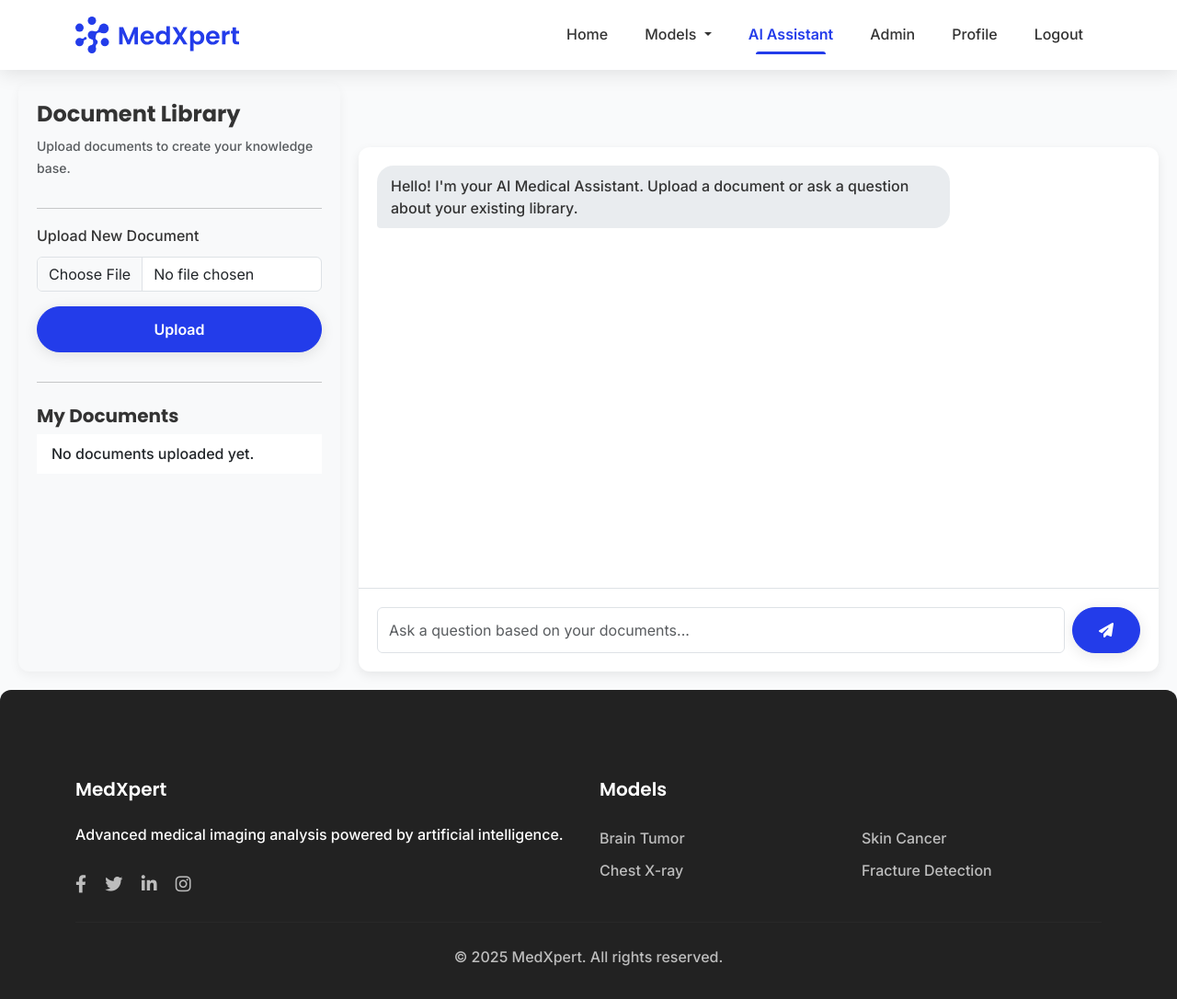
After one commit to mohamed-alawy/medxpert, a Flask app: page /chatbot in a window 1280 px wide. The commit adds this page. Shown: the whole page at 92% size. Run offline with Flask 2, Linux system fonts and the light colour scheme; a user stored in the database is signed in; parts of the project's set-up code (start-up, migrations or seed data) failed here and were passed over.

Commit message:
The chatbot worked

```diff
--- a/app.py
+++ b/app.py
@@ -10,7 +10,7 @@ matplotlib.use('Agg')
 import matplotlib.pyplot as plt
 from matplotlib.colors import LinearSegmentedColormap
 from werkzeug.utils import secure_filename
-from flask import Flask, request, render_template, jsonify, redirect, url_for, flash, session
+from flask import Flask, request, render_template, jsonify, redirect, url_for, flash, session , Blueprint
 from flask_sqlalchemy import SQLAlchemy
 from flask_login import LoginManager, UserMixin, login_user, login_required, logout_user, current_user
 from werkzeug.security import generate_password_hash, check_password_hash
@@ -25,10 +25,15 @@ from monai.transforms import (
     Compose, LoadImaged, EnsureChannelFirstd, Spacingd, Orientationd,
     ScaleIntensityRanged, CropForegroundd, Resized, ToTensord
 )
+from monai.data import Dataset
 from monai.inferers import sliding_window_inference
 from monai.networks.nets import UNet
 from monai.networks.layers import Norm
-from monai.data import Dataset
+from dotenv import load_dotenv
+
+load_dotenv()
+import chatbot_services
+
 
 print("Starting application...")
 
@@ -66,7 +71,15 @@ class User(UserMixin, db.Model):
 
     def is_admin(self):
         return self.role == 'admin'
-
+class Document(db.Model):
+    """Database model for storing user-uploaded documents for the chatbot."""
+    id = db.Column(db.Integer, primary_key=True)
+    user_id = db.Column(db.Integer, db.ForeignKey('user.id'), nullable=False)
+    file_name = db.Column(db.String(255), nullable=False)
+    file_path = db.Column(db.String(255), nullable=False)
+    status = db.Column(db.String(20), default='processing', nullable=False)
+    created_at = db.Column(db.DateTime, default=datetime.utcnow)
+    user = db.relationship('User', backref=db.backref('documents', lazy=True, cascade="all, delete-orphan"))
 @login_manager.user_loader
 def load_user(user_id):
     return db.session.get(User, int(user_id))
@@ -114,17 +127,24 @@ with app.app_context():
 # Configure upload folders
 UPLOAD_FOLDER = os.path.join('static', 'uploads')
 os.makedirs(UPLOAD_FOLDER, exist_ok=True)
+# Around line 132, add this line:
+CHATBOT_UPLOAD_FOLDER = os.path.join(UPLOAD_FOLDER, 'chatbot_docs')
 app.config['UPLOAD_FOLDER'] = UPLOAD_FOLDER
 app.config['MAX_CONTENT_LENGTH'] = 16 * 1024 * 1024  # 16MB max upload
 
 # Allowed file extensions
 ALLOWED_EXTENSIONS = {'png', 'jpg', 'jpeg', 'nii.gz'}
+    # Allowed file extensions for chatbot documents
+ALLOWED_CHATBOT_EXTENSIONS = {'pdf', 'docx', 'txt'}
 
 def allowed_file(filename):
     return '.' in filename and (
         filename.rsplit('.', 1)[1].lower() in ALLOWED_EXTENSIONS or
         filename.endswith('.nii.gz')  # Special handling for .nii.gz files
     )
+
+def allowed_chatbot_file(filename):
+    return '.' in filename and filename.rsplit('.', 1)[1].lower() in ALLOWED_CHATBOT_EXTENSIONS
 
 # Set up device
 device = torch.device("cuda" if torch.cuda.is_available() else "cpu")
@@ -271,6 +291,63 @@ def adjust_image(image, brightness=0, contrast=1):
 
     return adjusted
 
+# --- Chatbot API Blueprint ---
+
+chatbot_bp = Blueprint('chatbot_bp', __name__, url_prefix='/api/chatbot')
+
+@chatbot_bp.route('/upload', methods=['POST'])
+@login_required
+def upload_chatbot_document():
+    if 'file' not in request.files:
+        return jsonify({'status': 'error', 'message': 'No file part'}), 400
+    file = request.files['file']
+    if file.filename == '' or not allowed_chatbot_file(file.filename):
+        return jsonify({'status': 'error', 'message': 'Invalid file type or no file selected'}), 400
+
+    filename = secure_filename(file.filename)
+
+    # Create a user-specific directory to prevent filename conflicts
+    user_doc_folder = os.path.join(CHATBOT_UPLOAD_FOLDER, str(current_user.id))
+    os.makedirs(user_doc_folder, exist_ok=True)
+
+    filepath = os.path.join(user_doc_folder, filename)
+    file.save(filepath)
+
+    # Create a record in the database
+    new_doc = Document(user_id=current_user.id, file_name=filename, file_path=filepath)
+    db.session.add(new_doc)
+    db.session.commit()
+
+    # NOTE: This is synchronous processing for Phase 1. This will be slow for large documents.
+    # In Phase 3, this will be moved to a background task (Celery).
+    success = chatbot_services.process_document(
+        file_path=filepath, user_id=current_user.id, document_id=new_doc.id, file_name=filename
+    )
+
+    if success:
+        new_doc.status = 'ready'
+        db.session.commit()
+        return jsonify({'status': 'success', 'message': f"'{filename}' processed successfully."})
+    else:
+        new_doc.status = 'error'
+        db.session.commit()
+        return jsonify({'status': 'error', 'message': f"Failed to process '{filename}'."}), 500
+
+@chatbot_bp.route('/query', methods=['POST'])
+@login_required
+def query_chatbot():
+    data = request.get_json()
+    if not data or 'question' not in data:
+        return jsonify({'status': 'error', 'message': 'Question not provided'}), 400
+
+    question = data['question']
+    answer = chatbot_services.get_rag_response(current_user.id, question)
+
+    return jsonify({'status': 'success', 'answer': answer})
+
+# Register the blueprint with the main Flask app
+app.register_blueprint(chatbot_bp)
+
 # Error handlers
 @app.errorhandler(500)
 def internal_error(error):
@@ -315,6 +392,12 @@ def chest():
 @app.route('/fracture')
 def fracture():
     return render_template('fracture.html')
+
+@app.route('/chatbot')
+@login_required
+def chatbot_page():
+    # In Phase 3, we'll fetch the user's documents here.
+    return render_template('chatbot.html')
 
 @app.route('/predict/brain', methods=['POST'])
 def predict_brain():
@@ -704,6 +787,7 @@ def predict_fracture():
         'message': 'Invalid file format. Please upload a valid image.'
     })
 
+
 # Add security headers middleware with error handling
 @app.after_request
 def add_security_headers(response):
@@ -774,6 +858,8 @@ def profile():
         return redirect(url_for('profile'))
 
     return render_template('profile.html')
+
+
 
 # Add a dashboard route
 @app.route('/dashboard')
@@ -958,6 +1044,8 @@ if __name__ == "__main__":
         os.makedirs('models', exist_ok=True)
         # Create uploads directory if it doesn't exist
         os.makedirs(UPLOAD_FOLDER, exist_ok=True)
+        os.makedirs(CHATBOT_UPLOAD_FOLDER, exist_ok=True)
+
 
         app.run(host="0.0.0.0", port=port, debug=True)
     except Exception as e:
--- /dev/null
+++ b/static/js/chatbot.js
@@ -0,0 +1,103 @@
+document.addEventListener('DOMContentLoaded', () => {
+    const uploadForm = document.getElementById('upload-form');
+    const fileInput = document.getElementById('file-input');
+    const uploadStatus = document.getElementById('upload-status');
+
+    const chatForm = document.getElementById('chat-form');
+    const messageInput = document.getElementById('message-input');
+    const conversation = document.getElementById('conversation');
+
+    // --- File Upload Logic ---
+    uploadForm.addEventListener('submit', async (e) => {
+        e.preventDefault();
+
+        if (!fileInput.files.length) {
+            uploadStatus.innerHTML = `<div class="alert alert-warning">Please select a file to upload.</div>`;
+            return;
+        }
+
+        const formData = new FormData();
+        formData.append('file', fileInput.files[0]);
+
+        uploadStatus.innerHTML = `<div class="alert alert-info">Uploading and processing...</div>`;
+
+        try {
+            const response = await fetch('/api/chatbot/upload', {
+                method: 'POST',
+                body: formData
+            });
+
+            const result = await response.json();
+
+            if (response.ok) {
+                uploadStatus.innerHTML = `<div class="alert alert-success">${result.message}</div>`;
+                // TODO: Refresh document list in a later phase
+            } else {
+                throw new Error(result.message || 'Upload failed');
+            }
+        } catch (error) {
+            uploadStatus.innerHTML = `<div class="alert alert-danger">Error: ${error.message}</div>`;
+        } finally {
+            uploadForm.reset();
+        }
+    });
+
+    // --- Chat Logic ---
+    chatForm.addEventListener('submit', async (e) => {
+        e.preventDefault();
+        const question = messageInput.value.trim();
+        if (!question) return;
+
+        // Display user's message
+        addMessageToChat('user', question);
+        messageInput.value = '';
+
+        // Show typing indicator
+        showTypingIndicator();
+
+        try {
+            const response = await fetch('/api/chatbot/query', {
+                method: 'POST',
+                headers: {
+                    'Content-Type': 'application/json'
+                },
+                body: JSON.stringify({ question })
+            });
+
+            const result = await response.json();
+            hideTypingIndicator();
+
+            if (response.ok) {
+                addMessageToChat('assistant', result.answer);
+            } else {
+                throw new Error(result.message || 'Failed to get a response');
+            }
+        } catch (error) {
+            hideTypingIndicator();
+            addMessageToChat('assistant', `Sorry, an error occurred: ${error.message}`);
+        }
+    });
+
+    function addMessageToChat(sender, text) {
+        const bubble = document.createElement('div');
+        bubble.classList.add('chat-bubble', sender);
+        bubble.textContent = text;
+        conversation.appendChild(bubble);
+        conversation.scrollTop = conversation.scrollHeight; // Auto-scroll to the bottom
+    }
+
+    let typingIndicator;
+    function showTypingIndicator() {
+        typingIndicator = document.createElement('div');
+        typingIndicator.classList.add('chat-bubble', 'assistant', 'typing-indicator');
+        typingIndicator.innerHTML = `<span></span><span></span><span></span>`;
+        conversation.appendChild(typingIndicator);
+        conversation.scrollTop = conversation.scrollHeight;
+    }
+
+    function hideTypingIndicator() {
+        if (typingIndicator) {
+            conversation.removeChild(typingIndicator);
+        }
+    }
+});
--- /dev/null
+++ b/templates/chatbot.html
@@ -0,0 +1,134 @@
+{% extends "layout.html" %}
+
+{% block title %}AI Assistant - MedXpert{% endblock %}
+
+{% block head %}
+<style>
+    /* Custom styles for the chatbot interface */
+    .chatbot-container {
+        display: flex;
+        height: calc(100vh - 120px); /* Full viewport height minus navbar/padding */
+        padding: 20px;
+        gap: 20px;
+    }
+
+    .control-panel {
+        flex: 0 0 350px;
+        background-color: #f8f9fa;
+        border-radius: var(--radius);
+        padding: 20px;
+        display: flex;
+        flex-direction: column;
+        box-shadow: 0 4px 12px rgba(0,0,0,0.05);
+    }
+
+    .chat-interface {
+        flex-grow: 1;
+        background-color: #ffffff;
+        border-radius: var(--radius);
+        display: flex;
+        flex-direction: column;
+        box-shadow: 0 4px 12px rgba(0,0,0,0.08);
+        overflow: hidden;
+    }
+
+    .conversation {
+        flex-grow: 1;
+        padding: 20px;
+        overflow-y: auto;
+        display: flex;
+        flex-direction: column;
+        gap: 15px;
+    }
+
+    .chat-bubble {
+        max-width: 75%;
+        padding: 10px 15px;
+        border-radius: 18px;
+        line-height: 1.5;
+    }
+
+    .chat-bubble.user {
+        background-color: var(--primary-color);
+        color: white;
+        align-self: flex-end;
+        border-bottom-right-radius: 4px;
+    }
+
+    .chat-bubble.assistant {
+        background-color: #e9ecef;
+        color: #333;
+        align-self: flex-start;
+        border-bottom-left-radius: 4px;
+    }
+
+    .typing-indicator {
+        align-self: flex-start;
+        display: flex;
+        gap: 5px;
+        align-items: center;
+    }
+    .typing-indicator span {
+        width: 8px;
+        height: 8px;
+        background-color: #ccc;
+        border-radius: 50%;
+        animation: bounce 1.4s infinite ease-in-out both;
+    }
+    .typing-indicator span:nth-child(1) { animation-delay: -0.32s; }
+    .typing-indicator span:nth-child(2) { animation-delay: -0.16s; }
+    @keyframes bounce { 0%, 80%, 100% { transform: scale(0); } 40% { transform: scale(1.0); } }
+
+
+    .chat-input-form {
+        padding: 20px;
+        border-top: 1px solid #dee2e6;
+    }
+</style>
+{% endblock %}
+
+{% block content %}
+<div class="chatbot-container">
+    <aside class="control-panel">
+        <h4>Document Library</h4>
+        <p class="text-muted small">Upload documents to create your knowledge base.</p>
+        <hr>
+
+        <form id="upload-form" enctype="multipart/form-data">
+            <div class="mb-3">
+                <label for="file-input" class="form-label">Upload New Document</label>
+                <input class="form-control" type="file" id="file-input" name="file" accept=".pdf,.docx,.txt" required>
+            </div>
+            <button type="submit" class="btn btn-primary w-100">Upload</button>
+        </form>
+
+        <div id="upload-status" class="mt-3"></div>
+
+        <hr>
+        <div class="mt-2">
+            <h5>My Documents</h5>
+            <ul id="doc-list" class="list-group list-group-flush">
+                <li class="list-group-item">No documents uploaded yet.</li>
+            </ul>
+        </div>
+    </aside>
+
+    <main class="chat-interface">
+        <div class="conversation" id="conversation">
+             <div class="chat-bubble assistant">
+                Hello! I'm your AI Medical Assistant. Upload a document or ask a question about your existing library.
+            </div>
+        </div>
+        <div class="chat-input-form">
+            <form id="chat-form" class="d-flex">
+                <input type="text" id="message-input" class="form-control me-2" placeholder="Ask a question based on your documents..." required autocomplete="off">
+                <button type="submit" class="btn btn-primary">
+                    <i class="fas fa-paper-plane"></i>
+                </button>
+            </form>
+        </div>
+    </main>
+</div>
+
+<script src="{{ url_for('static', filename='js/chatbot.js') }}"></script>
+{% endblock %}
--- a/templates/layout.html
+++ b/templates/layout.html
@@ -1327,6 +1327,10 @@
                             <li><a class="dropdown-item" href="{{ url_for('fracture') }}">Fracture Detection</a></li>
                         </ul>
                     </li>
+                    <li class="nav-item {% if request.path == url_for('chatbot_page') %}active{% endif %}">
+                        <a class="nav-link" href="{{ url_for('chatbot_page') }}">AI Assistant</a>
+                    </li>
+
 
                     {% if current_user.is_authenticated %}
                         {% if current_user.is_admin() %}
```
Also changed, not shown: chatbot_services.py (added, +110 -0 lines), requirements.txt (+8 -0 lines), 5 other files.
